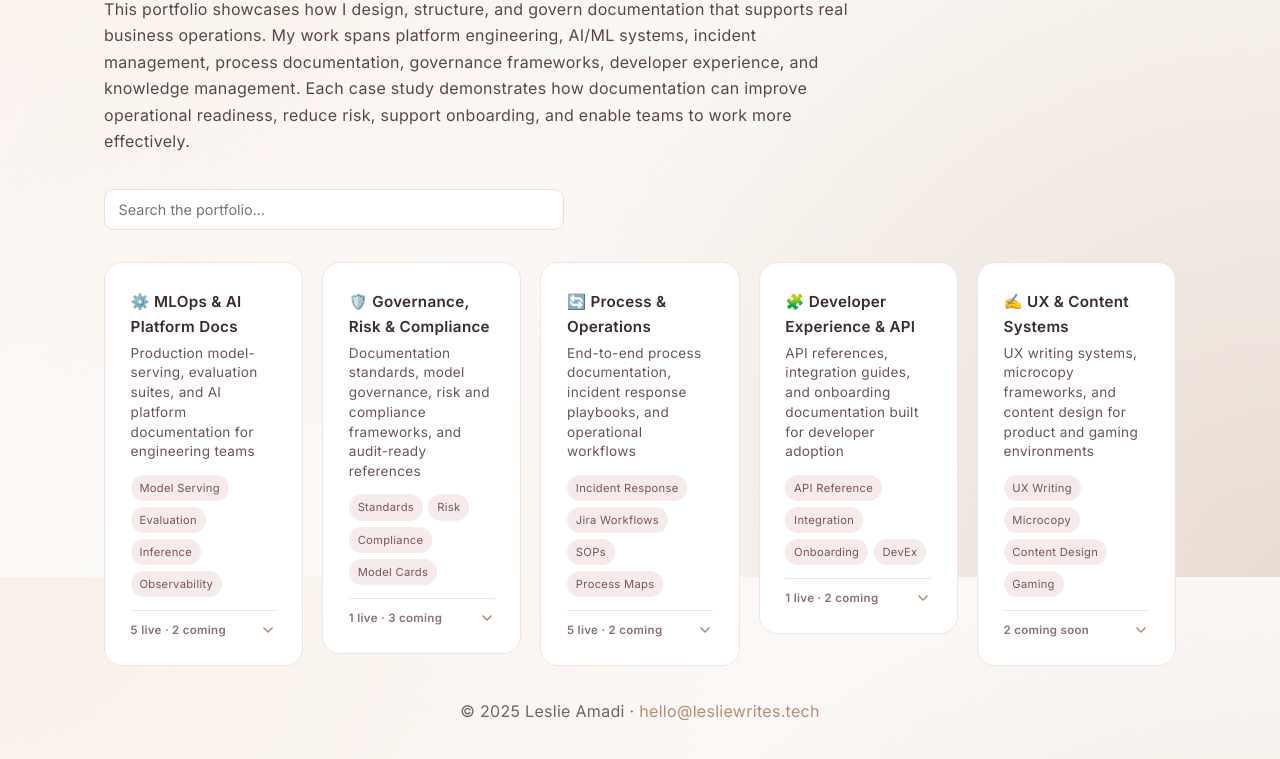
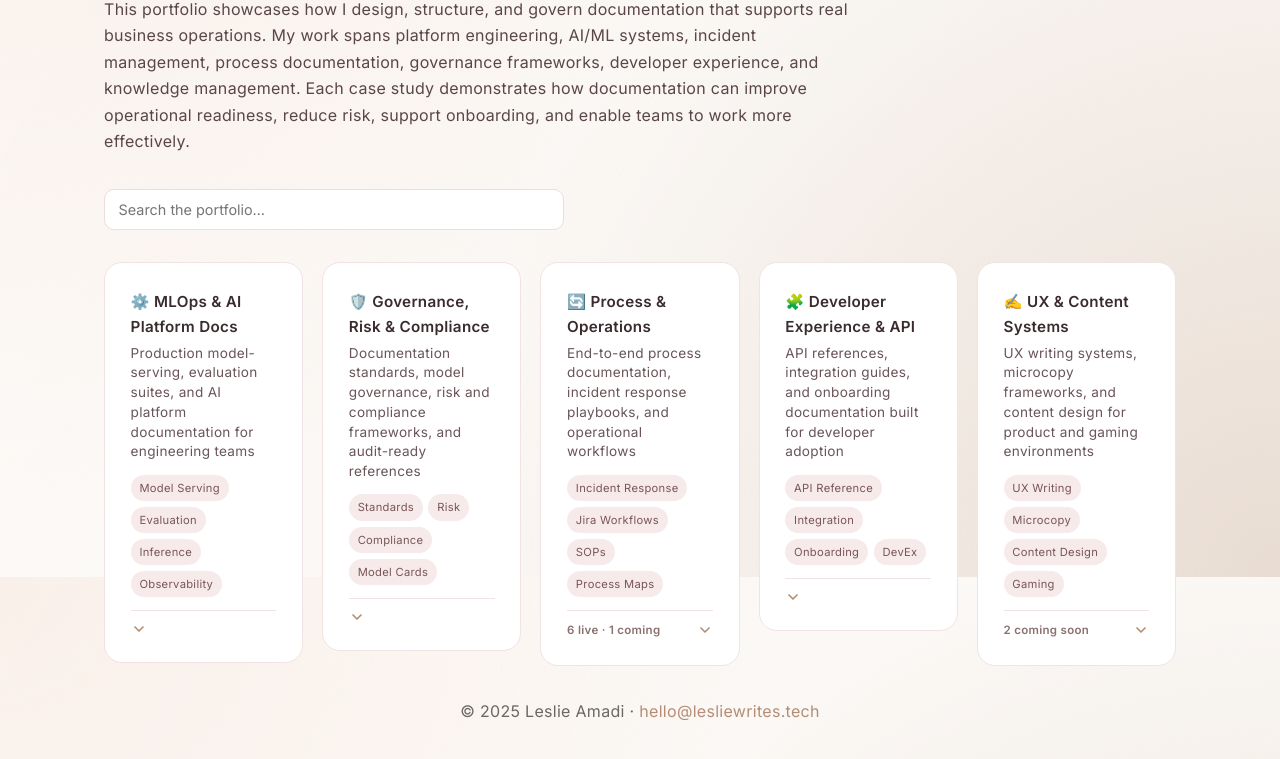
Before and after one commit to LeslieAmadi/lesliewrites.tech, a website: page portfolio.html in a window 1280 px wide. Shown: the part 223-982 px from the top of the page. Drawn offline with Linux system fonts and the light colour scheme.

Commit message:
update Portfolio entry

```diff
--- a/portfolio.html
+++ b/portfolio.html
@@ -63,7 +63,6 @@
           <span class="domain-chip">Observability</span>
         </div>
         <div class="domain-footer">
-          <span class="doc-count">5 live &middot; 2 coming</span>
           <svg class="domain-chevron" viewBox="0 0 24 24" fill="none" stroke="currentColor" stroke-width="2.5" stroke-linecap="round" stroke-linejoin="round">
             <polyline points="6 9 12 15 18 9"/>
           </svg>
@@ -91,14 +90,12 @@
           <span class="domain-chip">Model Cards</span>
         </div>
         <div class="domain-footer">
-          <span class="doc-count">1 live &middot; 3 coming</span>
           <svg class="domain-chevron" viewBox="0 0 24 24" fill="none" stroke="currentColor" stroke-width="2.5" stroke-linecap="round" stroke-linejoin="round">
             <polyline points="6 9 12 15 18 9"/>
           </svg>
         </div>
         <div class="domain-content">
           <a href="assets/docs/finsight-risk-api.html">FinSight Security &amp; Compliance Reference</a>
-          <a href="model-cards.html">Model Cards &amp; Datasheets</a>
           <a href="assets/docs/patient-outcomes-datasheet.html">Patient Outcomes Datasheet</a>
           <a href="assets/docs/documentation-architecture.html">Documentation Governance Framework</a>
         </div>
@@ -115,7 +112,7 @@
           <span class="domain-chip">Process Maps</span>
         </div>
         <div class="domain-footer">
-          <span class="doc-count">5 live &middot; 2 coming</span>
+          <span class="doc-count">6 live &middot; 1 coming</span>
           <svg class="domain-chevron" viewBox="0 0 24 24" fill="none" stroke="currentColor" stroke-width="2.5" stroke-linecap="round" stroke-linejoin="round">
             <polyline points="6 9 12 15 18 9"/>
           </svg>
@@ -142,7 +139,6 @@
           <span class="domain-chip">DevEx</span>
         </div>
         <div class="domain-footer">
-          <span class="doc-count">1 live &middot; 2 coming</span>
           <svg class="domain-chevron" viewBox="0 0 24 24" fill="none" stroke="currentColor" stroke-width="2.5" stroke-linecap="round" stroke-linejoin="round">
             <polyline points="6 9 12 15 18 9"/>
           </svg>
@@ -151,7 +147,6 @@
           <a href="assets/docs/finsight-risk-api.html">FinSight Risk API Reference &amp; Integration</a>
           <a href="assets/docs/atlas-developer-platform.html">Atlas Developer Platform</a>
           <a href="assets/docs/chatassist-onboarding.html">ChatAssist Onboarding Guide</a>
-          <span class="doc-soon"> <em>&middot; coming soon</em></span>
         </div>
       </div>
 
```
